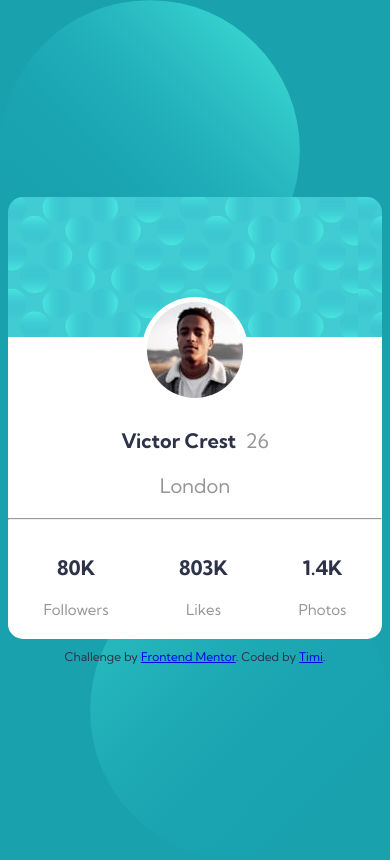
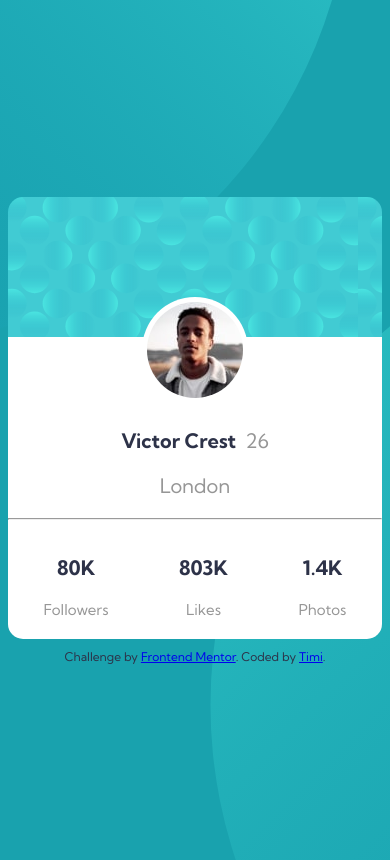
Before and after one commit to Timi-cell/Profile-Card, a plain HTML site: page index.html in a window 390 px wide. Drawn offline with Linux system fonts and the light colour scheme.

Commit message:
did some cool changes to the background image(re-sizing)

```diff
--- a/style.css
+++ b/style.css
@@ -11,8 +11,7 @@ body {
   background-image: url(images/bg-pattern-top.svg),
     url(images/bg-pattern-bottom.svg);
   background-repeat: no-repeat, no-repeat;
-  background-position: left top, right bottom;
-  background-size: 300px, 300px;
+  background-position: -398px -498px, 675px 253px;
   display: flex;
   flex-direction: column;
   flex-wrap: wrap;
@@ -78,16 +77,14 @@ span {
   font-size: 1.5rem;
 }
 
-.attribution{
+.attribution {
   color: hsl(229, 23%, 23%);
   margin-top: 10px;
   font-size: 1.2rem;
 }
 
-@media screen and (max-width: 375px) {
+@media screen and (min-width: 375px) and (max-width: 700px) {
   body {
-  background-size: 100px, 100px;
-
+    background-position: -625px -630px, 210px 215px;
+  }
 }
-
-}
```
